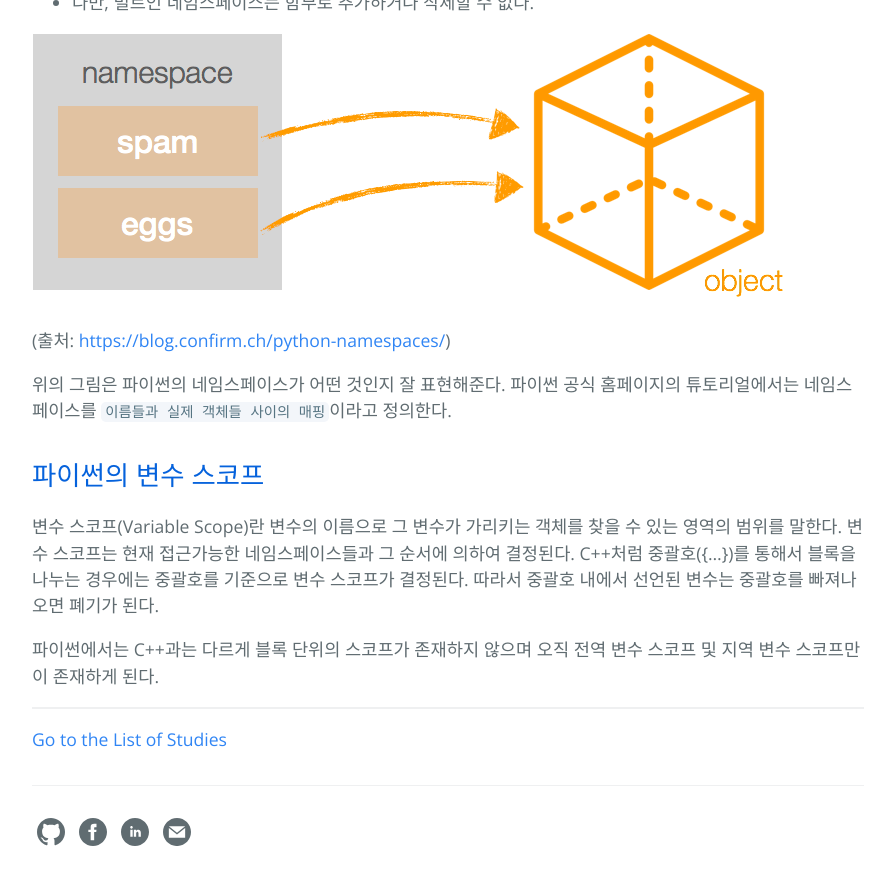
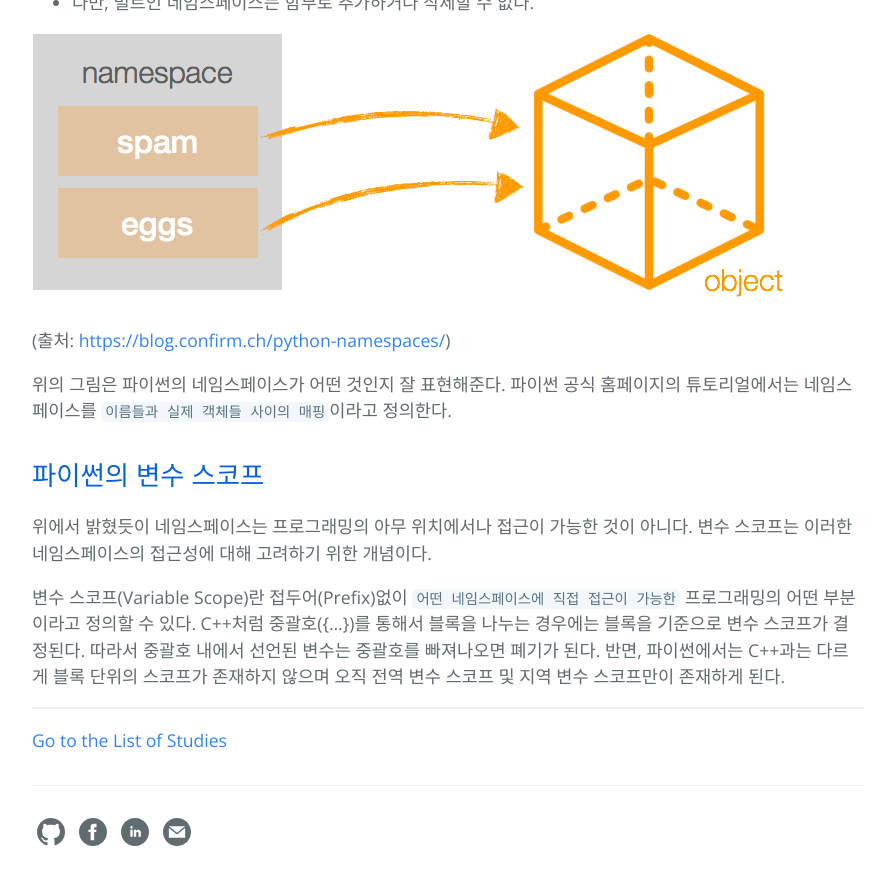
Before and after one commit to hcnoh/hcnoh.github.io, a Jekyll site: the page built from _posts/2019-01-30-python-namespace.md, in a window 1280 px wide and 900 px high, scrolled down 2259 px. Shown: the top 885 px of the window, without its empty margins (192-1087 px from the left). Built offline with Jekyll 4.4.1, drawn with Linux system fonts in a browser that asks for light colours; comment, search, counter and statistics services are not loaded.

Commit message:
Update 2019-01-30-python-namespace.md

```diff
--- a/_posts/2019-01-30-python-namespace.md
+++ b/_posts/2019-01-30-python-namespace.md
@@ -65,6 +65,6 @@ if __name__ == '__main__':
 위의 그림은 파이썬의 네임스페이스가 어떤 것인지 잘 표현해준다. 파이썬 공식 홈페이지의 튜토리얼에서는 네임스페이스를 `이름들과 실제 객체들 사이의 매핑`이라고 정의한다.
 
 ## 파이썬의 변수 스코프
-변수 스코프(Variable Scope)란 변수의 이름으로 그 변수가 가리키는 객체를 찾을 수 있는 영역의 범위를 말한다. 변수 스코프는 현재 접근가능한 네임스페이스들과 그 순서에 의하여 결정된다. C++처럼 중괄호(\{...\})를 통해서 블록을 나누는 경우에는 중괄호를 기준으로 변수 스코프가 결정된다. 따라서 중괄호 내에서 선언된 변수는 중괄호를 빠져나오면 폐기가 된다.
+위에서 밝혔듯이 네임스페이스는 프로그래밍의 아무 위치에서나 접근이 가능한 것이 아니다. 변수 스코프는 이러한 네임스페이스의 접근성에 대해 고려하기 위한 개념이다.
 
-파이썬에서는 C++과는 다르게 블록 단위의 스코프가 존재하지 않으며 오직 전역 변수 스코프 및 지역 변수 스코프만이 존재하게 된다.
+변수 스코프(Variable Scope)란 접두어(Prefix)없이 `어떤 네임스페이스에 직접 접근이 가능한` 프로그래밍의 어떤 부분이라고 정의할 수 있다. C++처럼 중괄호(\{...\})를 통해서 블록을 나누는 경우에는 블록을 기준으로 변수 스코프가 결정된다. 따라서 중괄호 내에서 선언된 변수는 중괄호를 빠져나오면 폐기가 된다. 반면, 파이썬에서는 C++과는 다르게 블록 단위의 스코프가 존재하지 않으며 오직 전역 변수 스코프 및 지역 변수 스코프만이 존재하게 된다.
```
